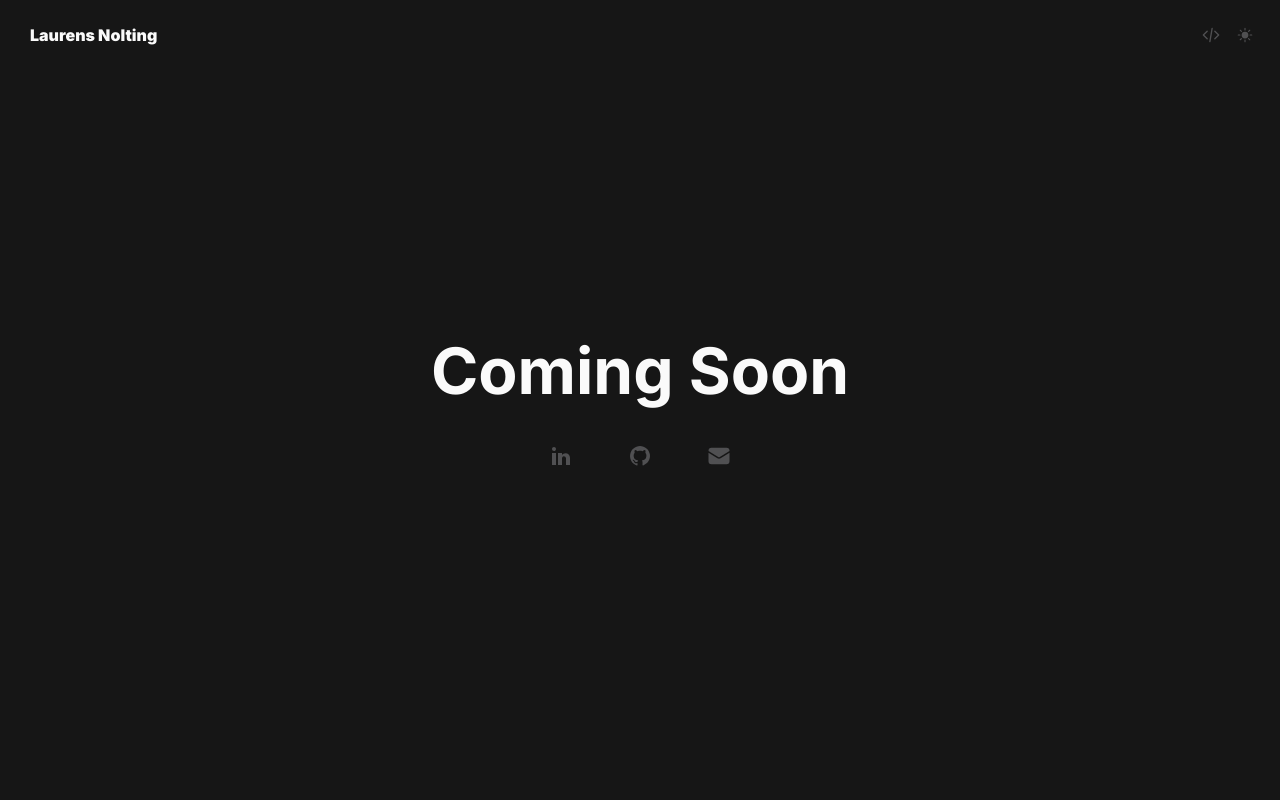
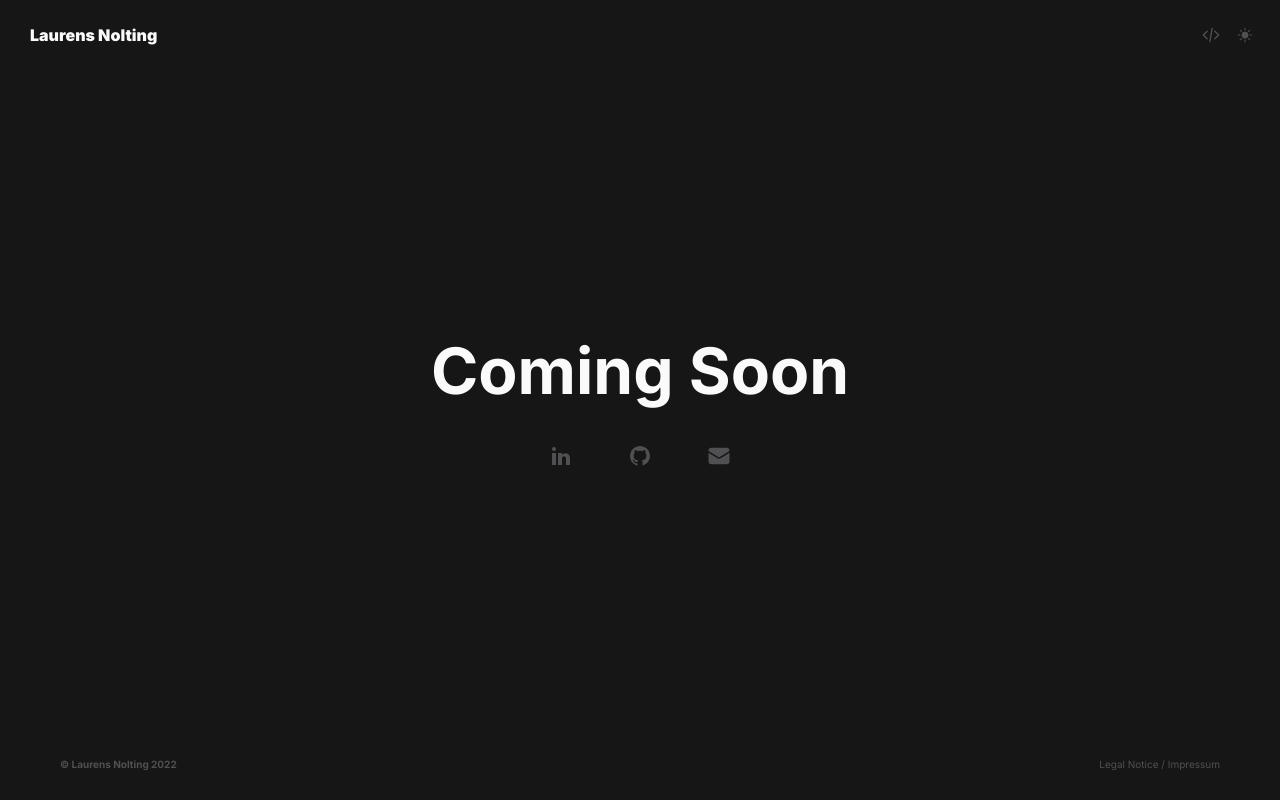
Before and after one commit to laurensnol/portfolio, a React (Create React App) app: page / in a window 1280 px wide. Built offline with nearby package versions, Linux system fonts and the light colour scheme.

Commit message:
Created Footer component

```diff
--- a/src/App.tsx
+++ b/src/App.tsx
@@ -2,6 +2,7 @@ import './App.scss';
 
 import { EnvelopeIcon } from "@heroicons/react/24/solid";
 import NavBar from './components/NavBar/NavBar';
+import Footer from './components/Footer/Footer';
 
 function App() {
   return (
@@ -26,6 +27,8 @@ function App() {
           </a>
         </span>
       </main>
+
+      <Footer />
     </div>
   );
 }
--- /dev/null
+++ b/src/components/Footer/Footer.scss
@@ -0,0 +1,25 @@
+footer {
+  position: absolute;
+  padding-top: 50px;
+  bottom: 30px;
+  left: 60px;
+  right: 60px;
+  display: flex;
+  flex-direction: row;
+  justify-content: space-between;
+  align-items: center;
+
+  color: var(--secondary);
+  font-size: 10px;
+}
+
+.footer-copyright {
+  display: inline;
+  font-weight: bold;
+}
+
+.footer-links {
+  display: flex;
+  justify-content: center;
+  align-items: center;
+}
--- /dev/null
+++ b/src/components/Footer/Footer.tsx
@@ -0,0 +1,20 @@
+import './Footer.scss';
+
+function Footer() {
+  return (
+    <footer>
+      <p className='footer-copyright'>© Laurens Nolting 2022</p>
+      <div className='footer-links'>
+        <a href=".">
+          Legal Notice
+        </a>
+        <p>&nbsp;/&nbsp;</p>
+        <a href=".">
+          Impressum
+        </a>
+      </div>
+    </footer>
+  );
+}
+
+export default Footer;
--- a/src/components/NavBar/NavBar.scss
+++ b/src/components/NavBar/NavBar.scss
@@ -1,5 +1,8 @@
 nav {
-  margin: 25px 20px 25px 30px;
+  position: absolute;
+  top: 25px;
+  left: 30px;
+  right: 20px;
   display: flex;
   flex-direction: row;
   justify-content: space-between;
--- a/src/styles.scss
+++ b/src/styles.scss
@@ -46,6 +46,10 @@ h1 {
   font-weight: bold;
 }
 
+p {
+  margin: 0;
+}
+
 a {
   color: var(--secondary);
   transition: color 0.2s;
```
